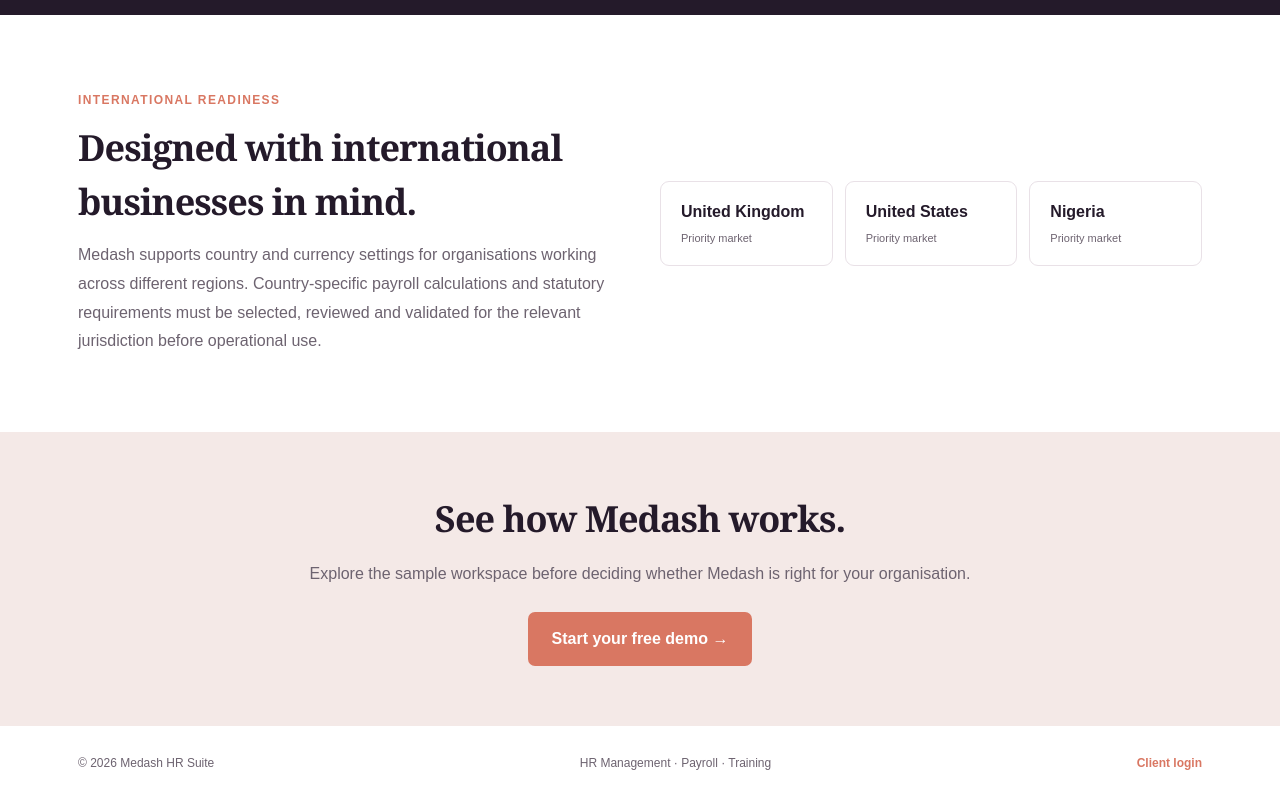
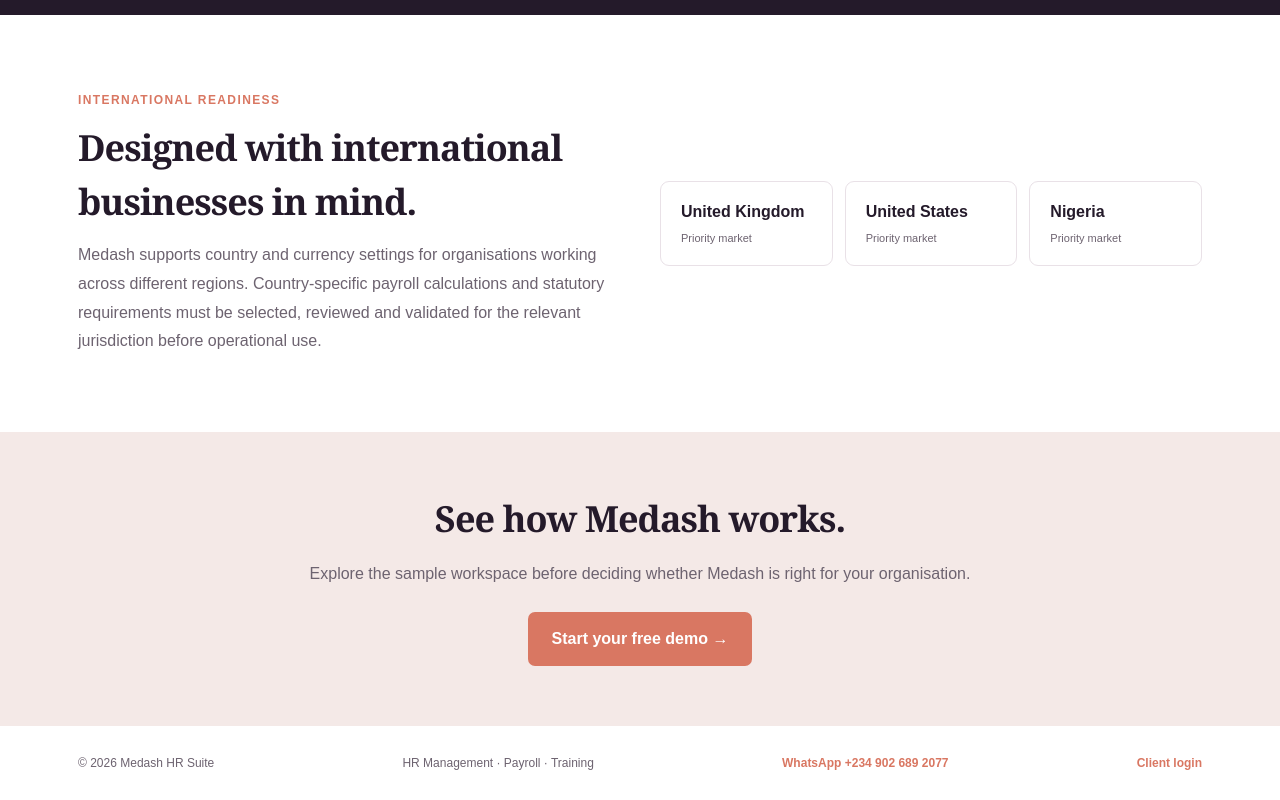
Before and after one commit to theoeugene131-tech/medash-hr-suite, a Next.js app: page / in a window 1280 px wide. Shown: the part 1696-2496 px from the top of the page. Built offline with nearby package versions, Linux system fonts and the light colour scheme.

Commit message:
Restore Medash WhatsApp contact on public website (#30)

```diff
--- a/app/page.js
+++ b/app/page.js
@@ -92,7 +92,7 @@ export default function ForBusinessesPage() {
       <section style={{background:"#F4E9E7",padding:"60px 28px",textAlign:"center"}}>
         <div style={{maxWidth:760,margin:"0 auto"}}><h2 style={{fontFamily:"Georgia,serif",fontSize:36,letterSpacing:"-1px",margin:"0 0 14px",fontWeight:600}}>See how Medash works.</h2><p style={{color:muted,lineHeight:1.7,margin:"0 0 25px"}}>Explore the sample workspace before deciding whether Medash is right for your organisation.</p><a href="/login?demo=1&local=1" style={{display:"inline-block",background:coral,color:"#fff",padding:"15px 24px",borderRadius:7,textDecoration:"none",fontWeight:800}}>Start your free demo →</a></div>
       </section>
-      <footer style={{maxWidth:1180,margin:"0 auto",padding:"28px",display:"flex",justifyContent:"space-between",gap:12,flexWrap:"wrap",fontSize:12,color:muted}}><span>© {new Date().getFullYear()} Medash HR Suite</span><span>HR Management · Payroll · Training</span><a href="/login" style={{color:coral,textDecoration:"none",fontWeight:700}}>Client login</a></footer>
+      <footer style={{maxWidth:1180,margin:"0 auto",padding:"28px",display:"flex",justifyContent:"space-between",gap:12,flexWrap:"wrap",fontSize:12,color:muted}}><span>© {new Date().getFullYear()} Medash HR Suite</span><span>HR Management · Payroll · Training</span><a href="https://wa.me/2349026892077" target="_blank" rel="noreferrer" style={{color:coral,textDecoration:"none",fontWeight:700}}>WhatsApp +234 902 689 2077</a><a href="/login" style={{color:coral,textDecoration:"none",fontWeight:700}}>Client login</a></footer>
       <style>{`@media(max-width:800px){header{align-items:flex-start!important;flex-direction:column!important}header nav{gap:12px!important}.medash-hero-grid,.medash-why-grid,.medash-markets-grid{grid-template-columns:1fr!important}.medash-platform-grid{grid-template-columns:1fr!important}main section{padding-top:48px!important;padding-bottom:48px!important}}`}</style>
     </main>
   );
```
